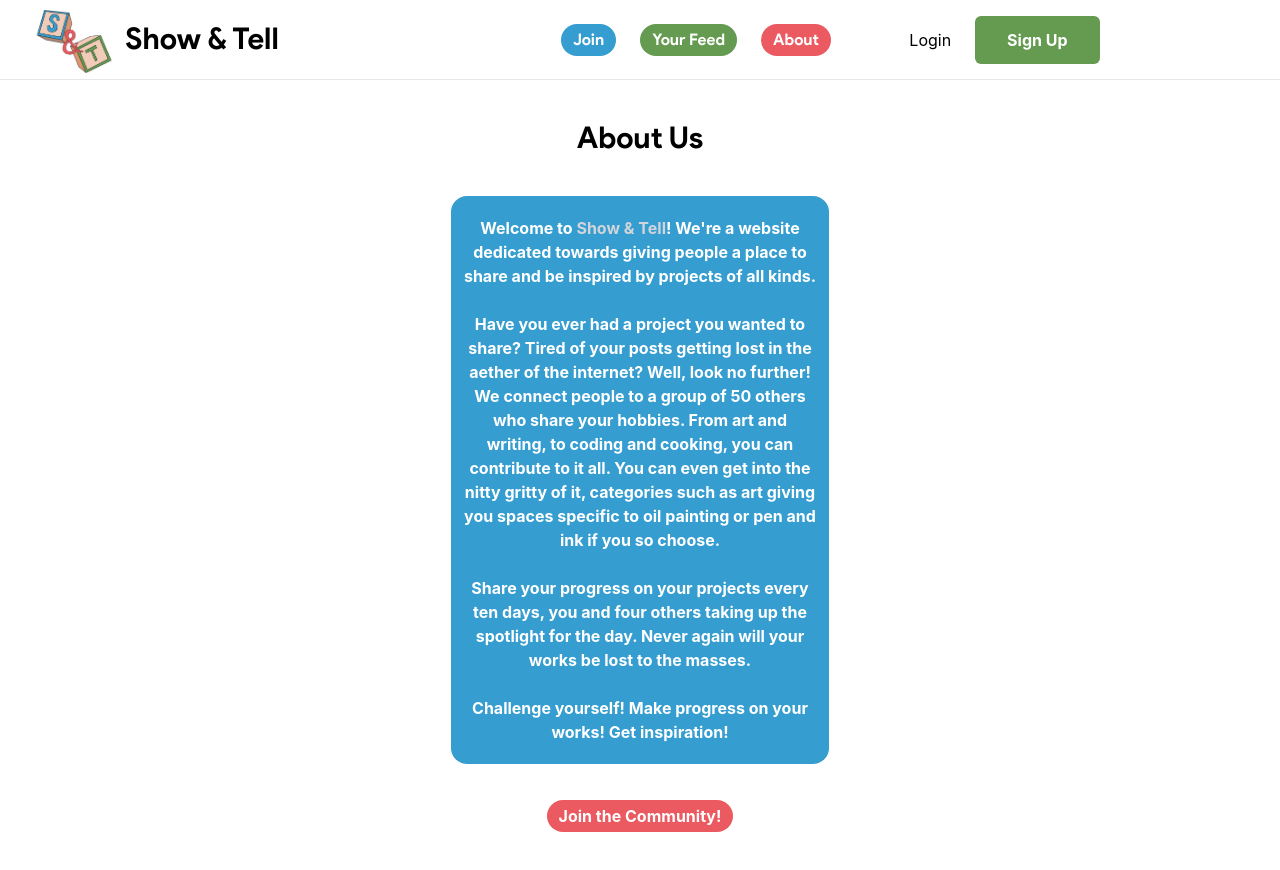
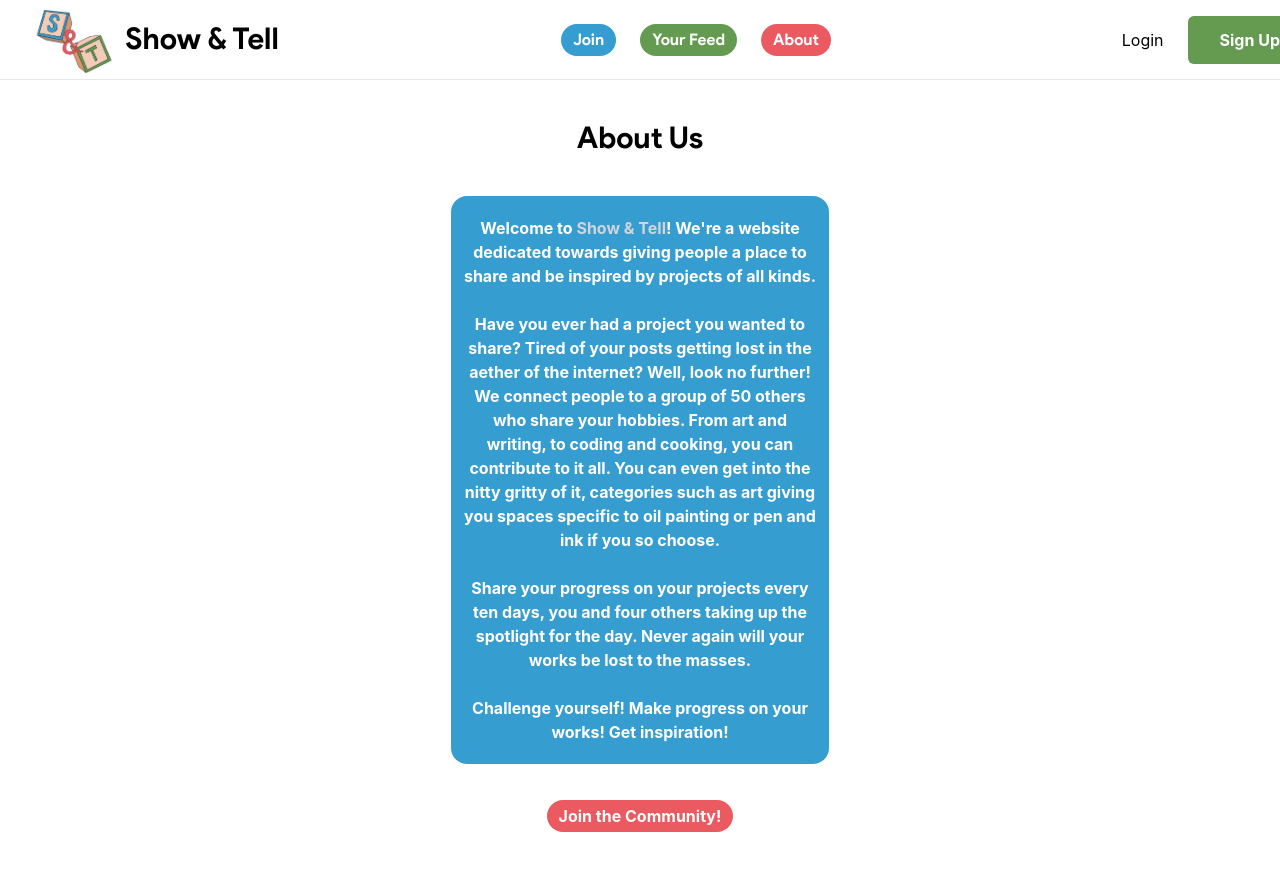
Before and after one commit to jbko6/ShowAndTell, a React (Create React App) app in the folder frontend/my-app/: page /about in a window 1280 px wide. Shown: the top 870 px of the page. Built offline with nearby package versions, Linux system fonts and the light colour scheme.

Commit message:
Fixed Navbar stuff finally

```diff
--- a/frontend/my-app/src/landing/navbar.tsx
+++ b/frontend/my-app/src/landing/navbar.tsx
@@ -33,7 +33,7 @@ const Navbar = () => {
           </ul>
         </div>
 
-        <div className='flex'>
+        <div className='flex justify-end ml-1'>
           <button className='hover:brightness-90 duration-500 px-6 gap-2 flex justify-between items-center rounded-md bg-transparent'>
             Login
           </button>
```
